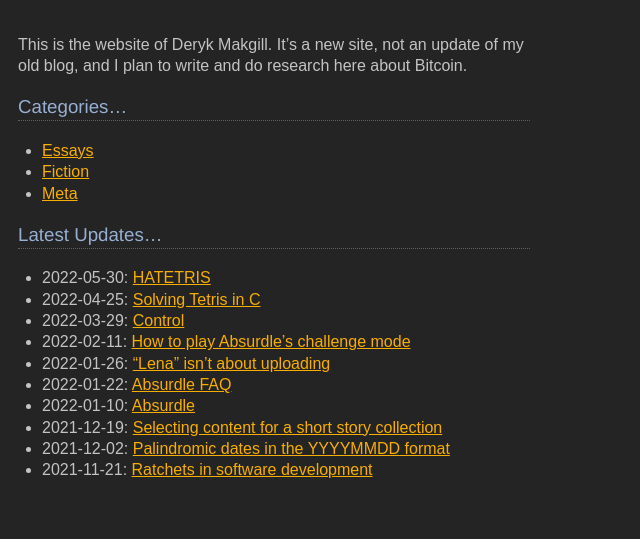
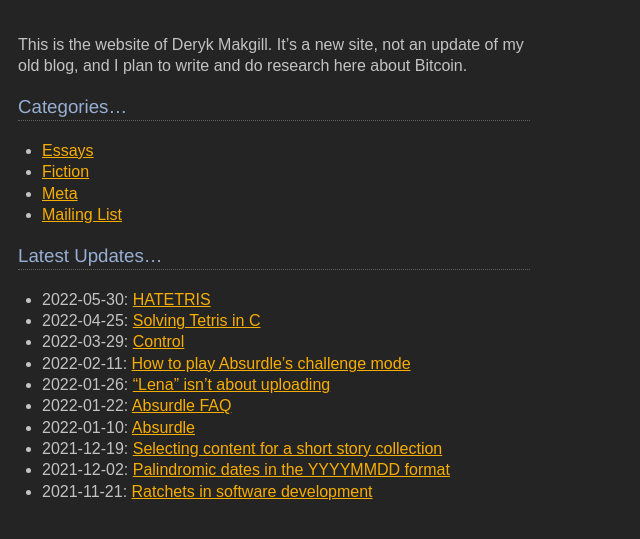
Before and after one commit to dmkgll/dmkgll, a Jekyll site: the page built from index.md, in a window 1280 px wide. Shown: the top 539 px of the page, without its empty margins (0-640 px from the left). Built offline with Jekyll 4.4.1, drawn with Linux system fonts in a browser that asks for light colours.

Commit message:
Update index.md

```diff
--- a/index.md
+++ b/index.md
@@ -9,6 +9,7 @@
 - [Essays](/)
 - [Fiction](/)
 - [Meta](/)
+- [Mailing List](/)
 
 ### Latest Updates...
 
```
